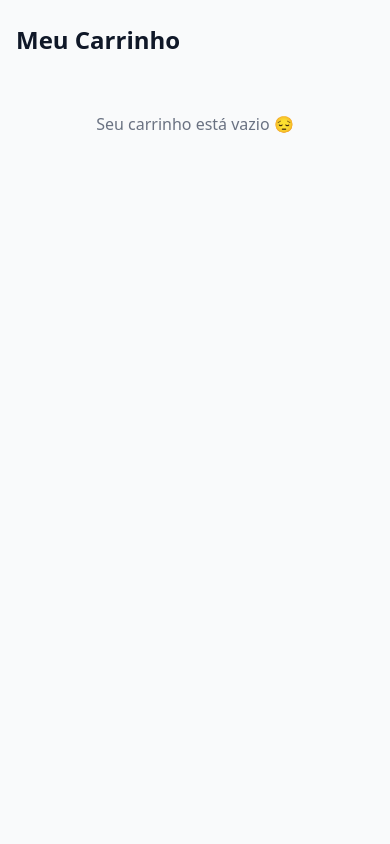
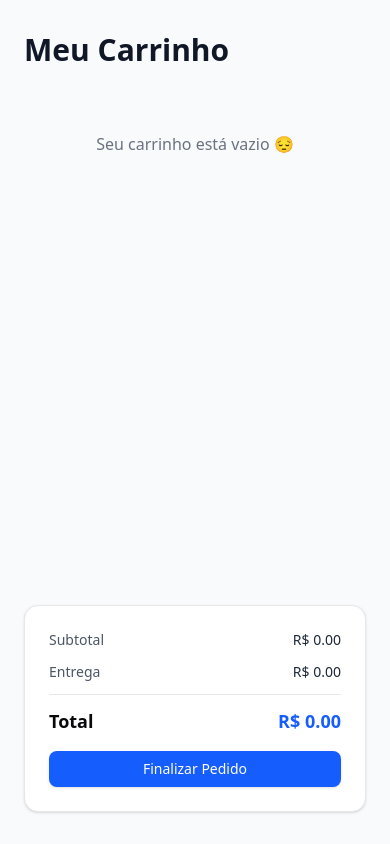
Before and after one commit to Daniel-san8/colmeia-checkout, a Next.js app: page /cart in a window 390 px wide. Built offline with nearby package versions, Linux system fonts and the light colour scheme; sample sign-in values are in the browser's storage.

Commit message:
style: responsive desktop cart

```diff
--- a/src/app/cart/page.tsx
+++ b/src/app/cart/page.tsx
@@ -7,6 +7,7 @@ import { Trash2, Minus, Plus } from 'lucide-react';
 import { Separator } from '@/components/ui/separator';
 import { PaymentModal } from '@/components/payment/PaymentModal';
 import { useRouter } from 'next/navigation';
+import Image from 'next/image';
 
 interface CartItem {
   id: number;
@@ -18,32 +19,36 @@ interface CartItem {
 }
 
 export default function Cart() {
-  const navigation = useRouter();
+  const router = useRouter();
   const [stored, setStored] = useState<CartItem[]>([]);
   const [openPayment, setOpenPayment] = useState(false);
-  const isLoggedUser = sessionStorage.getItem('loggedInUser');
-  const subtotal = stored.reduce(
-    (acc, item) => acc + item.price * item.quantity,
-    0
-  );
-  const deliveryFee = subtotal > 0 ? 12.9 : 0;
-  const total = subtotal + deliveryFee;
+  const [isMounted, setIsMounted] = useState(false);
 
   useEffect(() => {
+    setIsMounted(true);
+  }, []);
+
+  useEffect(() => {
+    if (!isMounted) return;
+
+    const user = sessionStorage.getItem('loggedInUser');
+    if (!user) {
+      router.push('/login');
+      return;
+    }
+
     const storedCart = sessionStorage.getItem('cart');
     if (storedCart) {
       try {
         const parsed = JSON.parse(storedCart);
-        const withQuantity = parsed.map((item: any) => ({
-          ...item,
-          quantity: item.quantity || 1,
-        }));
-        setStored(withQuantity);
+        setStored(
+          parsed.map((item: any) => ({ ...item, quantity: item.quantity || 1 }))
+        );
       } catch {
         console.error('Erro ao ler o carrinho do sessionStorage');
       }
     }
-  }, []);
+  }, [isMounted, router]);
 
   const updateCart = (newCart: CartItem[]) => {
     setStored(newCart);
@@ -66,11 +71,19 @@ export default function Cart() {
     updateCart(updated);
   };
 
-  if (!isLoggedUser) return navigation.push('/login');
+  if (!isMounted) return null;
+
+  const subtotal = stored.reduce(
+    (acc, item) => acc + item.price * item.quantity,
+    0
+  );
+  const deliveryFee = subtotal > 0 ? 12.9 : 0;
+  const total = subtotal + deliveryFee;
 
   return (
-    <main className="min-h-screen bg-gray-50 px-4 py-6 flex flex-col gap-4">
-      <h1 className="text-2xl font-semibold text-gray-900 mb-2">
+    <main className="min-h-screen bg-gray-50 px-6 py-8 flex flex-col lg:flex-row lg:gap-8">
+      <section className="flex-1 flex flex-col gap-4">
+        <h1 className="text-3xl font-semibold text-gray-900 mb-4">
           Meu Carrinho
         </h1>
 
@@ -79,26 +92,28 @@ export default function Cart() {
             Seu carrinho está vazio 😔
           </p>
         ) : (
-        <>
-          <section className="flex flex-col gap-3">
+          <div className="flex flex-wrap gap-4">
             {stored.map((item) => (
               <Card
                 key={item.id}
-                className="flex items-center gap-4 p-3 shadow-sm border border-gray-200"
+                className="flex flex-col lg:flex-row items-start lg:items-center gap-4 p-4 shadow-sm border border-gray-200 w-full lg:w-[48%]"
               >
-                <img
+                <div className="relative w-full h-40 lg:w-32 lg:h-32">
+                  <Image
                     src={item.imageUrl}
                     alt={item.name}
-                  className="w-16 h-16 object-cover rounded-lg"
+                    fill
+                    className="object-cover rounded-lg"
                   />
+                </div>
 
-                <CardContent className="flex flex-col flex-1 p-0">
+                <CardContent className="flex flex-col flex-1 p-0 w-full">
                   <h2 className="font-medium text-gray-800">{item.name}</h2>
-                  <p className="text-sm text-gray-500 line-clamp-2">
+                  <p className="text-sm text-gray-500 line-clamp-2 mt-1">
                     {item.description}
                   </p>
 
-                  <div className="mt-2 flex items-center justify-between">
+                  <div className="mt-3 flex items-center justify-between">
                     <span className="font-semibold text-blue-600">
                       R$ {(item.price * item.quantity).toFixed(2)}
                     </span>
@@ -107,7 +122,7 @@ export default function Cart() {
                       <Button
                         variant="outline"
                         size="icon"
-                        className="h-7 w-7"
+                        className="h-7 w-7 cursor-pointer"
                         onClick={() => handleQuantityChange(item.id, -1)}
                       >
                         <Minus className="w-3 h-3" />
@@ -118,7 +133,7 @@ export default function Cart() {
                       <Button
                         variant="outline"
                         size="icon"
-                        className="h-7 w-7"
+                        className="h-7 w-7 cursor-pointer"
                         onClick={() => handleQuantityChange(item.id, +1)}
                       >
                         <Plus className="w-3 h-3" />
@@ -128,6 +143,7 @@ export default function Cart() {
                 </CardContent>
 
                 <Button
+                  className="cursor-pointer mt-2 lg:mt-0"
                   variant="ghost"
                   size="icon"
                   onClick={() => handleRemove(item.id)}
@@ -136,45 +152,45 @@ export default function Cart() {
                 </Button>
               </Card>
             ))}
+          </div>
+        )}
       </section>
 
-          <Separator className="my-4 bg-gray-200" />
-
-          <section className="bg-white rounded-xl p-4 shadow-sm border border-gray-200">
-            <div className="flex justify-between text-sm mb-2">
+      {/* Sidebar de total */}
+      <aside className="mt-6 lg:mt-0 w-full lg:w-80 shrink-0 bg-white rounded-xl p-6 shadow-sm border border-gray-200">
+        <div className="flex justify-between text-sm mb-3">
           <span className="text-gray-600">Subtotal</span>
           <span className="text-gray-800 font-medium">
             R$ {subtotal.toFixed(2)}
           </span>
         </div>
-            <div className="flex justify-between text-sm mb-2">
+        <div className="flex justify-between text-sm mb-3">
           <span className="text-gray-600">Entrega</span>
           <span className="text-gray-800 font-medium">
             R$ {deliveryFee.toFixed(2)}
           </span>
         </div>
 
-            <Separator className="my-2 bg-gray-200" />
+        <Separator className="my-3 bg-gray-200" />
 
-            <div className="flex justify-between text-lg font-semibold">
+        <div className="flex justify-between text-lg font-semibold mb-4">
           <span>Total</span>
           <span className="text-blue-600">R$ {total.toFixed(2)}</span>
         </div>
 
         <Button
           onClick={() => setOpenPayment(true)}
-              className="w-full mt-4 bg-blue-600 hover:bg-blue-700 cursor-pointer text-white font-medium"
+          className="w-full bg-blue-600 hover:bg-blue-700 cursor-pointer text-white font-medium"
         >
           Finalizar Pedido
         </Button>
+
         <PaymentModal
           total={total}
           open={openPayment}
           onClose={() => setOpenPayment(false)}
         />
-          </section>
-        </>
-      )}
+      </aside>
     </main>
   );
 }
--- a/src/app/page.tsx
+++ b/src/app/page.tsx
@@ -85,7 +85,7 @@ export default function Home() {
 
         <Button
           onClick={() => navigation.push('/cart')}
-          className="ml-auto relative"
+          className="ml-auto relative cursor-pointer"
           variant="outline"
           size="icon"
         >
@@ -101,7 +101,7 @@ export default function Home() {
           onClick={handleLogout}
           variant="outline"
           size="icon"
-          className="flex items-center justify-center ml-1"
+          className="flex items-center justify-center ml-1 cursor-pointer"
         >
           <LogOut className="w-5 h-5" />
         </Button>
@@ -129,7 +129,10 @@ export default function Home() {
                 <p className="text-lg font-bold text-gray-900">
                   R$ {product.price.toFixed(2)}
                 </p>
-                <Button onClick={() => addProduct(product.id)}>
+                <Button
+                  className="cursor-pointer"
+                  onClick={() => addProduct(product.id)}
+                >
                   Adicionar
                 </Button>
               </div>
```
Lines whose indentation alone changed are shown as unchanged.
